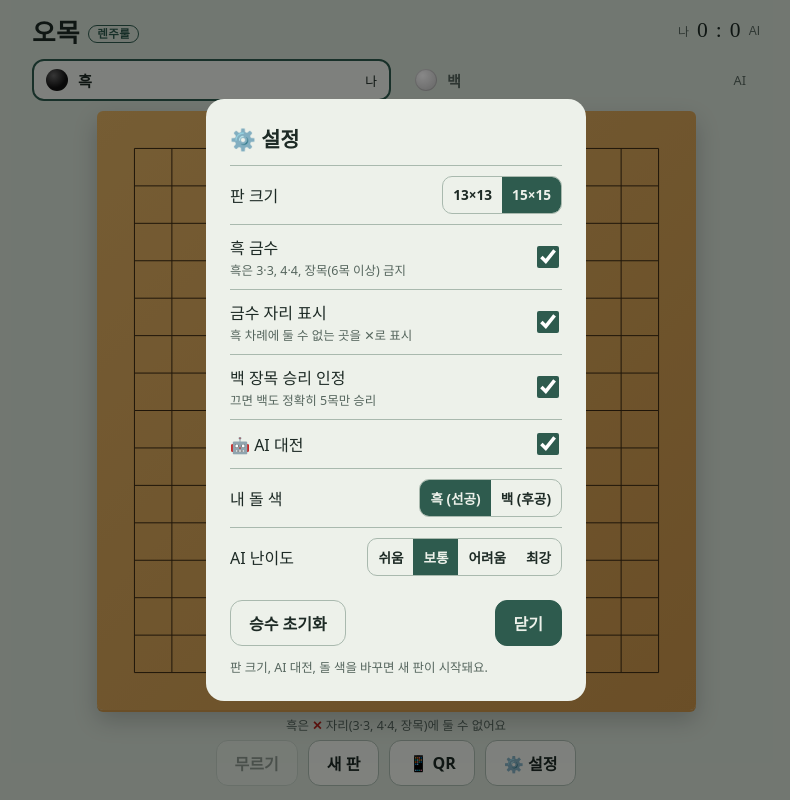
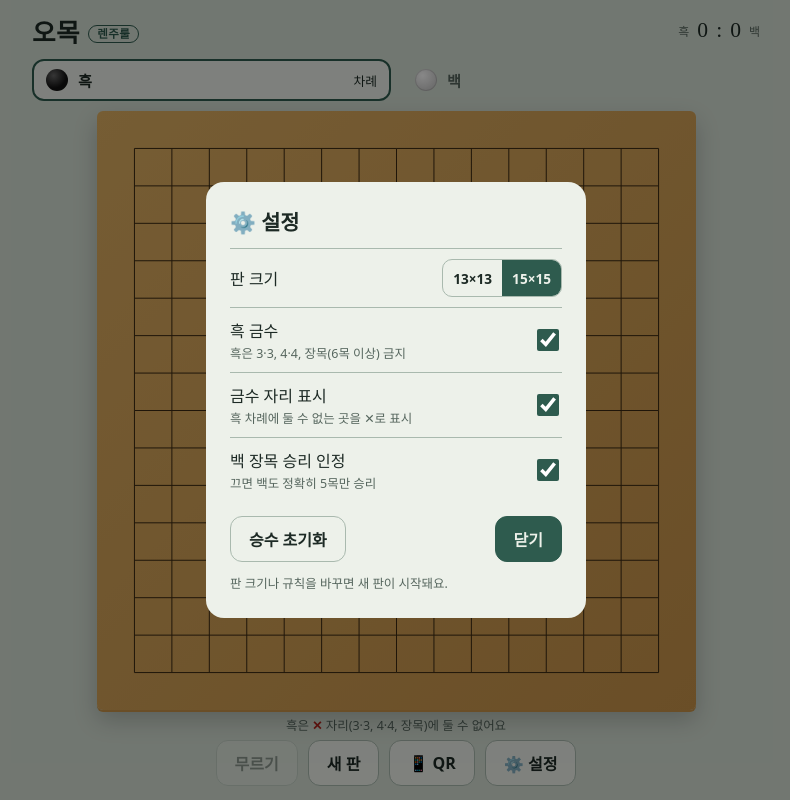
Before and after one commit to Split-sherbet2010/split-sherbet2010.github.io, a plain HTML site: page omok-renju.html in a window 1280 px wide. Both pictures are taken after a click on the button "⚙️ 설정". Shown: the whole page, without its empty margins (244-1034 px from the left). Drawn offline with Linux system fonts and the light colour scheme; a web font is replaced by a local one.

Commit message:
Add files via upload

```diff
--- a/omok-renju.html
+++ b/omok-renju.html
@@ -3,7 +3,7 @@
 <head>
 <meta charset="utf-8">
 <meta name="viewport" content="width=device-width, initial-scale=1, viewport-fit=cover">
-<title>오목 렌주룰 AI 대전</title>
+<title>오목 렌주룰</title>
 <link rel="preconnect" href="https://fonts.googleapis.com">
 <link href="https://fonts.googleapis.com/css2?family=Gowun+Batang:wght@700&family=IBM+Plex+Sans+KR:wght@400;600&display=swap" rel="stylesheet">
 <style>
@@ -63,11 +63,11 @@ input[type=checkbox]{width:22px;height:22px;accent-color:var(--accent);flex:none
 <body>
 <header>
   <h1>오목<small>렌주룰</small></h1>
-  <div class="score" aria-live="polite"><span class="lbl" id="sL">나</span><span id="sA">0</span>:<span id="sB">0</span><span class="lbl" id="sR">AI</span></div>
+  <div class="score" aria-live="polite"><span class="lbl" id="sL">흑</span><span id="sA">0</span>:<span id="sB">0</span><span class="lbl" id="sR">백</span></div>
 </header>
 <div class="players">
-  <div class="pl b" id="pB"><i></i><b>흑</b><em id="nB">나</em></div>
-  <div class="pl w" id="pW"><i></i><b>백</b><em id="nW">AI</em></div>
+  <div class="pl b" id="pB"><i></i><b>흑</b><em id="nB">차례</em></div>
+  <div class="pl w" id="pW"><i></i><b>백</b><em id="nW"></em></div>
 </div>
 <main><div id="wrap"><canvas id="cv" aria-label="오목판"></canvas></div></main>
 <div class="legend" id="legend">흑은 <b>✕</b> 자리(3·3, 4·4, 장목)에 둘 수 없어요</div>
@@ -88,11 +88,8 @@ input[type=checkbox]{width:22px;height:22px;accent-color:var(--accent);flex:none
   <div class="row"><div>흑 금수<small>흑은 3·3, 4·4, 장목(6목 이상) 금지</small></div><input type="checkbox" id="cRenju"></div>
   <div class="row sub" id="rShow"><div>금수 자리 표시<small>흑 차례에 둘 수 없는 곳을 ✕로 표시</small></div><input type="checkbox" id="cShow"></div>
   <div class="row"><div>백 장목 승리 인정<small>끄면 백도 정확히 5목만 승리</small></div><input type="checkbox" id="cWOver"></div>
-  <div class="row"><div>🤖 AI 대전</div><input type="checkbox" id="cAI"></div>
-  <div class="row sub" id="rColor"><div>내 돌 색</div><div class="seg" data-k="human"><button data-v="1">흑 (선공)</button><button data-v="2">백 (후공)</button></div></div>
-  <div class="row sub" id="rLv"><div>AI 난이도</div><div class="seg" data-k="level"><button data-v="0">쉬움</button><button data-v="1">보통</button><button data-v="2">어려움</button><button data-v="3">최강</button></div></div>
   <div class="acts"><button id="bReset">승수 초기화</button><button class="primary" id="bClose">닫기</button></div>
-  <p style="font-size:.78rem;text-align:left;margin:12px 0 0">판 크기, AI 대전, 돌 색을 바꾸면 새 판이 시작돼요.</p>
+  <p style="font-size:.78rem;text-align:left;margin:12px 0 0">판 크기나 규칙을 바꾸면 새 판이 시작돼요.</p>
 </div></div>
 <script>
 // ---- 엔진 (브라우저/노드 공용) ----
@@ -214,6 +211,7 @@ if (typeof module!=='undefined') module.exports=E;
 const $=id=>document.getElementById(id);
 const store={get(k,d){try{const v=localStorage.getItem(k);return v?JSON.parse(v):d}catch(e){return d}},set(k,v){try{localStorage.setItem(k,JSON.stringify(v))}catch(e){}}};
 const cfg=Object.assign({size:15,renju:true,show:true,whiteOver:true,ai:true,human:1,level:1},store.get('omokR.cfg',{}));
+cfg.ai=false;
 let score=Object.assign({me:0,ai:0,b:0,w:0},store.get('omokR.score',{}));
 let moves=[],turn=1,over=false,win=null,thinking=false,forb=new Map(),hover=null,gen=0;
 
@@ -306,15 +304,14 @@ cv.addEventListener('pointerleave',()=>{hover=null;draw();});
 
 // ---- 설정 ----
 function syncSet(){document.querySelectorAll('.seg').forEach(sg=>sg.querySelectorAll('button').forEach(b=>b.classList.toggle('on',String(cfg[sg.dataset.k])===b.dataset.v)));
-  $('cRenju').checked=cfg.renju;$('cShow').checked=cfg.show;$('cWOver').checked=cfg.whiteOver;$('cAI').checked=cfg.ai;
-  $('rShow').classList.toggle('off',!cfg.renju);$('rColor').classList.toggle('off',!cfg.ai);$('rLv').classList.toggle('off',!cfg.ai);}
+  $('cRenju').checked=cfg.renju;$('cShow').checked=cfg.show;$('cWOver').checked=cfg.whiteOver;
+  $('rShow').classList.toggle('off',!cfg.renju);}
 let needNew=false;
 document.querySelectorAll('.seg').forEach(sg=>sg.addEventListener('click',e=>{const b=e.target.closest('button');if(!b)return;const k=sg.dataset.k,v=+b.dataset.v;
   if(cfg[k]===v)return;cfg[k]=v;if(k!=='level')needNew=true;store.set('omokR.cfg',cfg);syncSet();}));
 $('cRenju').onchange=e=>{cfg.renju=e.target.checked;needNew=true;store.set('omokR.cfg',cfg);syncSet();};
 $('cShow').onchange=e=>{cfg.show=e.target.checked;store.set('omokR.cfg',cfg);syncSet();draw();};
 $('cWOver').onchange=e=>{cfg.whiteOver=e.target.checked;needNew=true;store.set('omokR.cfg',cfg);syncSet();};
-$('cAI').onchange=e=>{cfg.ai=e.target.checked;needNew=true;store.set('omokR.cfg',cfg);syncSet();};
 $('bSet').onclick=()=>{needNew=false;syncSet();$('mSet').classList.add('show');};
 $('bClose').onclick=()=>{$('mSet').classList.remove('show');if(needNew){newGame();resize();}else refresh();};
 $('bReset').onclick=()=>{score={me:0,ai:0,b:0,w:0};store.set('omokR.score',score);refresh();toast('승수를 초기화했어요');};
```
